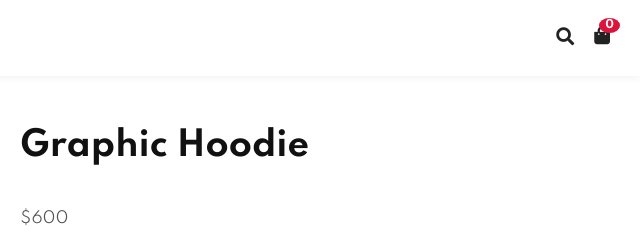
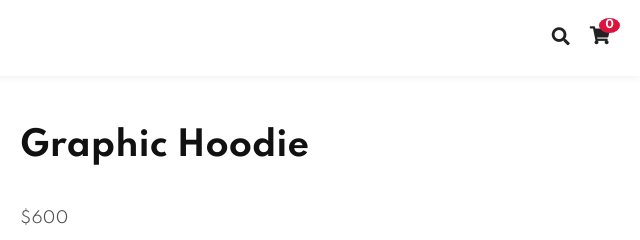
Before and after one commit to Sbrixton/DeadstockBlvd, a plain HTML site: page product3.html in a window 1280 px wide. Shown: the top 240 px of the page, 640-1280 px from the left. Drawn offline with Linux system fonts and the light colour scheme.

Commit message:
Update product3.html

```diff
--- a/product3.html
+++ b/product3.html
@@ -35,7 +35,7 @@
         <i class="fas fa-search"></i>
       </button>
       <div id="cartIcon" class="cart-wrapper" role="button" tabindex="0">
-        <i class="fas fa-shopping-bag"></i>
+        <i class="fas fa-shopping-cart"></i>
         <span id="cart-count">0</span>
       </div>
     </div>
```
